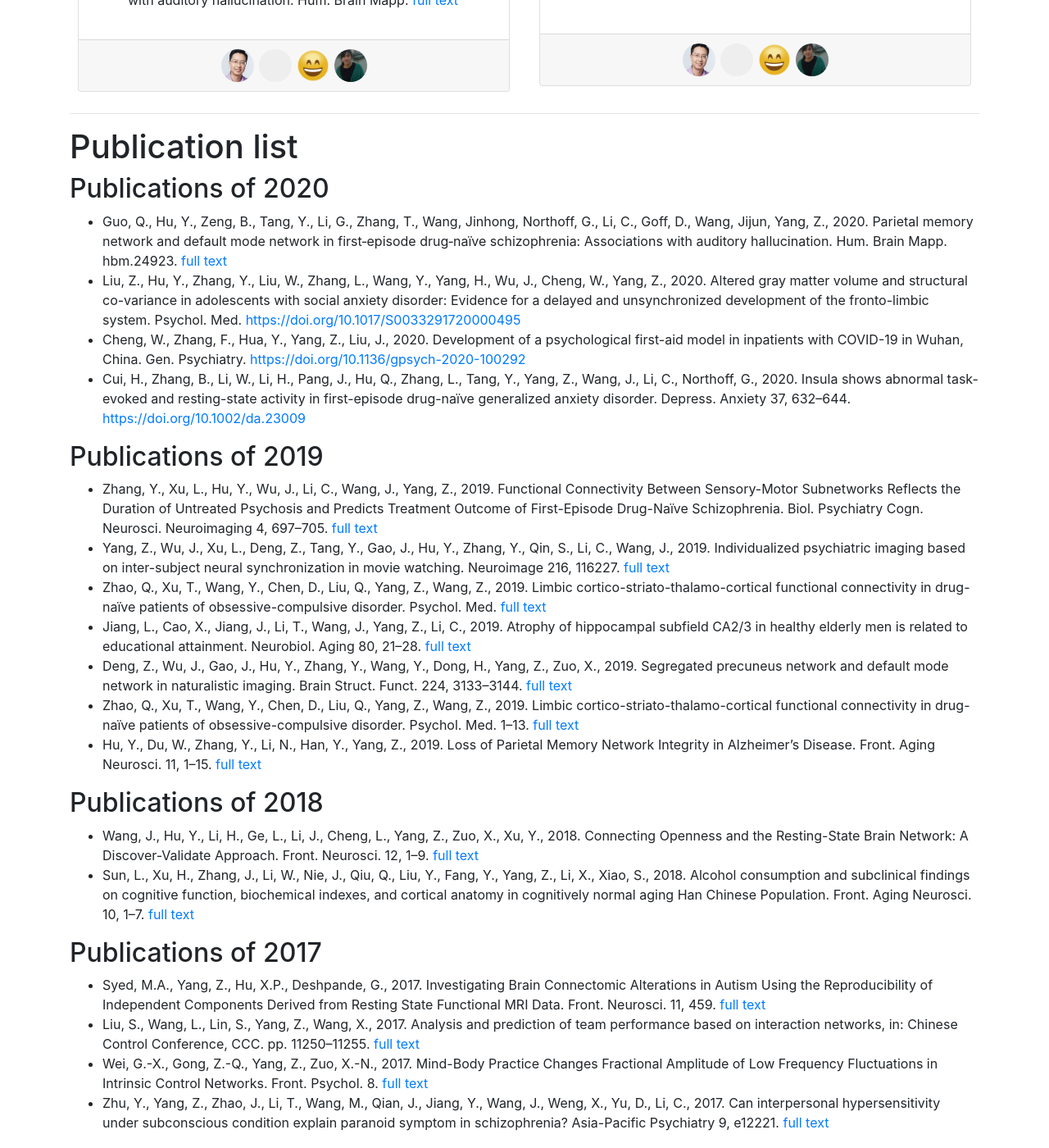
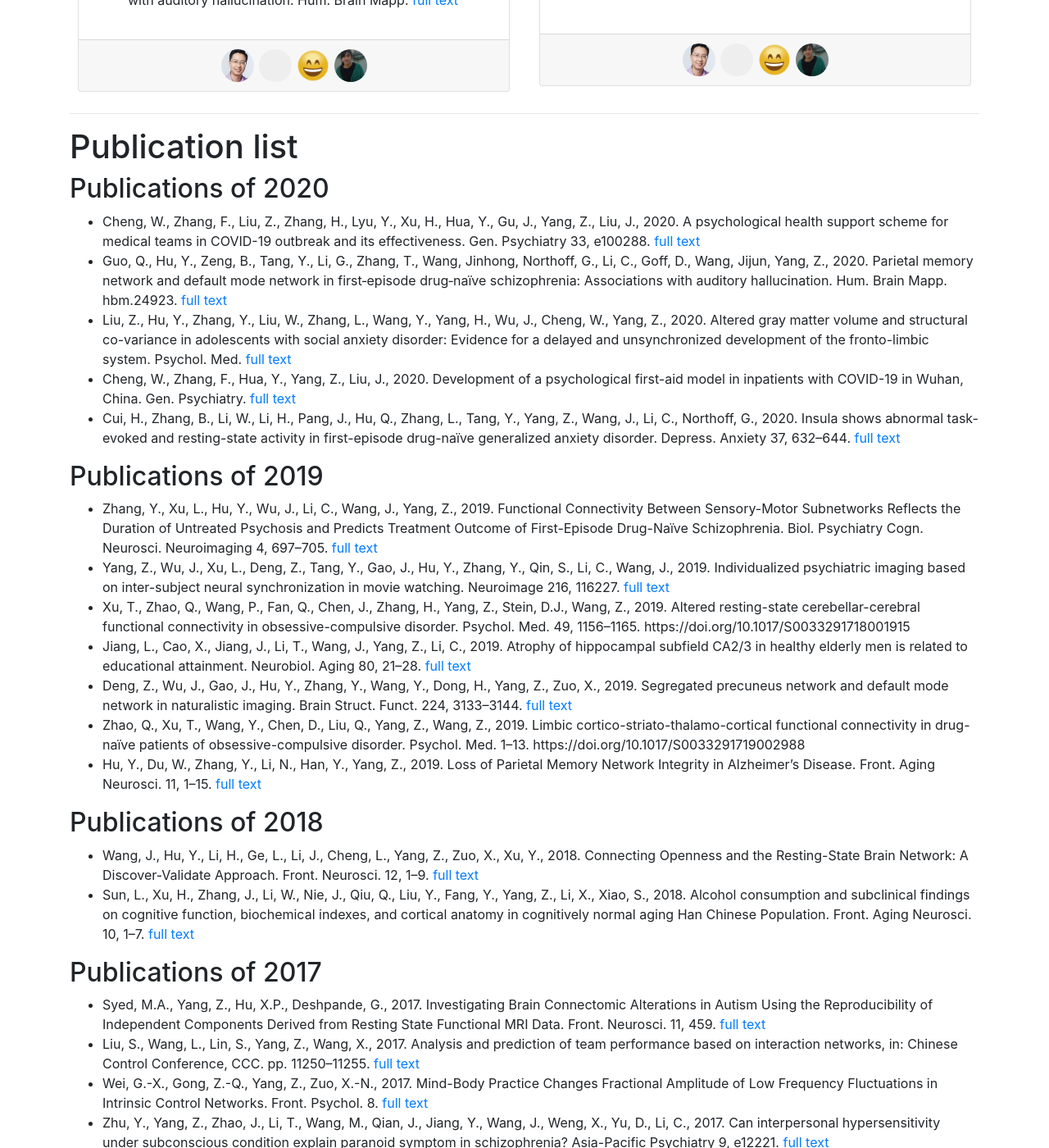
Before and after one commit to PHI-group/phi-group.github.io, a Jekyll site: the page built from publications.md, in a window 1280 px wide and 1400 px high, scrolled down 2376 px. Shown: the whole window at 82% size. Built offline with Jekyll 4.4.1, drawn with Linux system fonts in a browser that asks for light colours.

Commit message:
added a few publications

```diff
--- a/publications.md
+++ b/publications.md
@@ -17,20 +17,20 @@ title: Publications
 ***
 # Publication list
 ## Publications of 2020
-
+- Cheng, W., Zhang, F., Liu, Z., Zhang, H., Lyu, Y., Xu, H., Hua, Y., Gu, J., Yang, Z., Liu, J., 2020. A psychological health support scheme for medical teams in COVID-19 outbreak and its effectiveness. Gen. Psychiatry 33, e100288. [full text](https://doi.org/10.1136/gpsych-2020-100288)
 - Guo, Q., Hu, Y., Zeng, B., Tang, Y., Li, G., Zhang, T., Wang, Jinhong, Northoff, G., Li, C., Goff, D., Wang, Jijun, Yang, Z., 2020. Parietal memory network and default mode network in first‐episode drug‐naïve schizophrenia: Associations with auditory hallucination. Hum. Brain Mapp. hbm.24923. [full text](https://doi.org/10.1002/hbm.24923)
-- Liu, Z., Hu, Y., Zhang, Y., Liu, W., Zhang, L., Wang, Y., Yang, H., Wu, J., Cheng, W., Yang, Z., 2020. Altered gray matter volume and structural co-variance in adolescents with social anxiety disorder: Evidence for a delayed and unsynchronized development of the fronto-limbic system. Psychol. Med. [https://doi.org/10.1017/S0033291720000495](https://doi.org/10.1017/S0033291720000495)
-- Cheng, W., Zhang, F., Hua, Y., Yang, Z., Liu, J., 2020. Development of a psychological first-aid model in inpatients with COVID-19 in Wuhan, China. Gen. Psychiatry. [https://doi.org/10.1136/gpsych-2020-100292](https://doi.org/10.1136/gpsych-2020-100292)
-- Cui, H., Zhang, B., Li, W., Li, H., Pang, J., Hu, Q., Zhang, L., Tang, Y., Yang, Z., Wang, J., Li, C., Northoff, G., 2020. Insula shows abnormal task-evoked and resting-state activity in first-episode drug-naïve generalized anxiety disorder. Depress. Anxiety 37, 632–644. [https://doi.org/10.1002/da.23009](https://doi.org/10.1002/da.23009)
+- Liu, Z., Hu, Y., Zhang, Y., Liu, W., Zhang, L., Wang, Y., Yang, H., Wu, J., Cheng, W., Yang, Z., 2020. Altered gray matter volume and structural co-variance in adolescents with social anxiety disorder: Evidence for a delayed and unsynchronized development of the fronto-limbic system. Psychol. Med. [full text](https://doi.org/10.1017/S0033291720000495)
+- Cheng, W., Zhang, F., Hua, Y., Yang, Z., Liu, J., 2020. Development of a psychological first-aid model in inpatients with COVID-19 in Wuhan, China. Gen. Psychiatry. [full text](https://doi.org/10.1136/gpsych-2020-100292)
+- Cui, H., Zhang, B., Li, W., Li, H., Pang, J., Hu, Q., Zhang, L., Tang, Y., Yang, Z., Wang, J., Li, C., Northoff, G., 2020. Insula shows abnormal task-evoked and resting-state activity in first-episode drug-naïve generalized anxiety disorder. Depress. Anxiety 37, 632–644. [full text](https://doi.org/10.1002/da.23009)
 
 ## Publications of 2019
 
 - Zhang, Y., Xu, L., Hu, Y., Wu, J., Li, C., Wang, J., Yang, Z., 2019. Functional Connectivity Between Sensory-Motor Subnetworks Reflects the Duration of Untreated Psychosis and Predicts Treatment Outcome of First-Episode Drug-Naïve Schizophrenia. Biol. Psychiatry Cogn. Neurosci. Neuroimaging 4, 697–705. [full text](https://doi.org/10.1016/j.bpsc.2019.04.002)
 - Yang, Z., Wu, J., Xu, L., Deng, Z., Tang, Y., Gao, J., Hu, Y., Zhang, Y., Qin, S., Li, C., Wang, J., 2019. Individualized psychiatric imaging based on inter-subject neural synchronization in movie watching. Neuroimage 216, 116227. [full text](https://doi.org/10.1016/j.neuroimage.2019.116227)
-- Zhao, Q., Xu, T., Wang, Y., Chen, D., Liu, Q., Yang, Z., Wang, Z., 2019. Limbic cortico-striato-thalamo-cortical functional connectivity in drug-naïve patients of obsessive-compulsive disorder. Psychol. Med. [full text](https://doi.org/10.1017/S0033291719002988)
+- Xu, T., Zhao, Q., Wang, P., Fan, Q., Chen, J., Zhang, H., Yang, Z., Stein, D.J., Wang, Z., 2019. Altered resting-state cerebellar-cerebral functional connectivity in obsessive-compulsive disorder. Psychol. Med. 49, 1156–1165. https://doi.org/10.1017/S0033291718001915
 - Jiang, L., Cao, X., Jiang, J., Li, T., Wang, J., Yang, Z., Li, C., 2019. Atrophy of hippocampal subfield CA2/3 in healthy elderly men is related to educational attainment. Neurobiol. Aging 80, 21–28. [full text](https://doi.org/10.1016/j.neurobiolaging.2019.03.019)
 - Deng, Z., Wu, J., Gao, J., Hu, Y., Zhang, Y., Wang, Y., Dong, H., Yang, Z., Zuo, X., 2019. Segregated precuneus network and default mode network in naturalistic imaging. Brain Struct. Funct. 224, 3133–3144. [full text](https://doi.org/10.1007/s00429-019-01953-2)
-- Zhao, Q., Xu, T., Wang, Y., Chen, D., Liu, Q., Yang, Z., Wang, Z., 2019. Limbic cortico-striato-thalamo-cortical functional connectivity in drug-naïve patients of obsessive-compulsive disorder. Psychol. Med. 1–13. [full text](https://doi.org/10.1007/s00429-019-01953-2)
+- Zhao, Q., Xu, T., Wang, Y., Chen, D., Liu, Q., Yang, Z., Wang, Z., 2019. Limbic cortico-striato-thalamo-cortical functional connectivity in drug-naïve patients of obsessive-compulsive disorder. Psychol. Med. 1–13. https://doi.org/10.1017/S0033291719002988
 - Hu, Y., Du, W., Zhang, Y., Li, N., Han, Y., Yang, Z., 2019. Loss of Parietal Memory Network Integrity in Alzheimer’s Disease. Front. Aging Neurosci. 11, 1–15. [full text](https://doi.org/10.3389/fnagi.2019.00067)
 
 ## Publications of 2018
```
